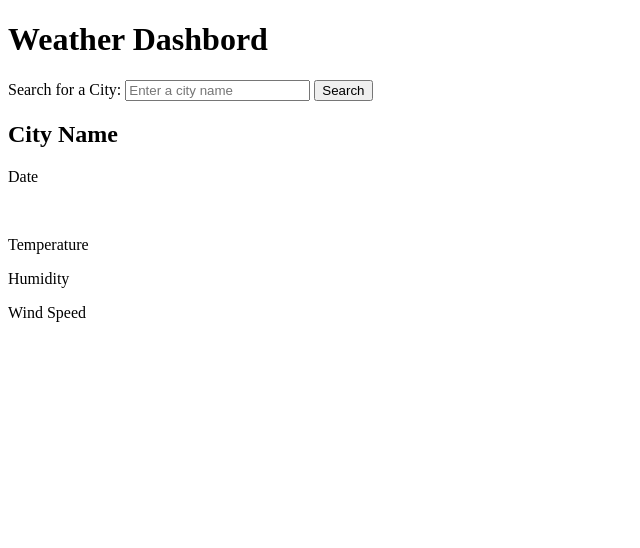
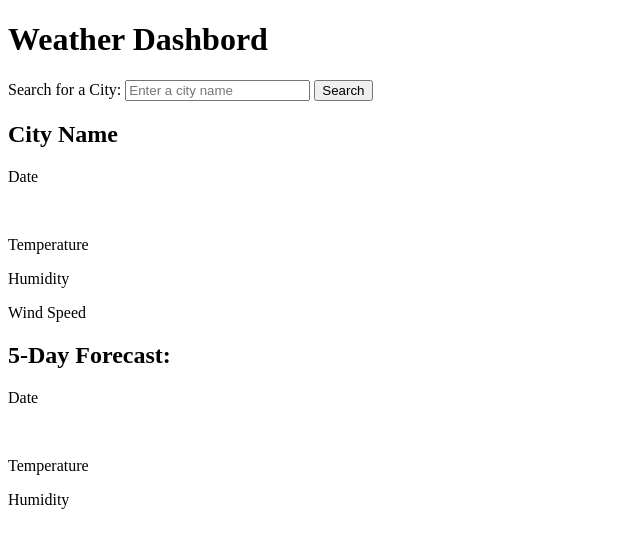
Before and after one commit to silentprice/Weather-Dashboard-APIs, a plain HTML site: page index.html in a window 1280 px wide. Shown: the whole page, without its empty margins (0-640 px from the left). Drawn offline with Linux system fonts and the light colour scheme.

Commit message:
created forcast section in index file

```diff
--- a/index.html
+++ b/index.html
@@ -29,6 +29,23 @@
           </div>
     </main>
 
+    <section>
+        <div class="forecast">
+        <h2>5-Day Forecast:</h2>
+        <div class="forecast-container">
+          <div class="day">
+            <p class="date">Date</p>
+            <img src="" alt="" class="weather-icon">
+            <p class="temperature">Temperature</p>
+            <p class="humidity">Humidity</p>
+          </div>
+          <!-- Four more day divs here with the same structure -->
+        </div>
+      </div>
+    </section>
+
+
+
 
     <script src="https://api.openweathermap.org/data/2.5/weather?q={city name}&appid={API key}"></script>
     <script src="./Develop/js/script.js"></script>
```
